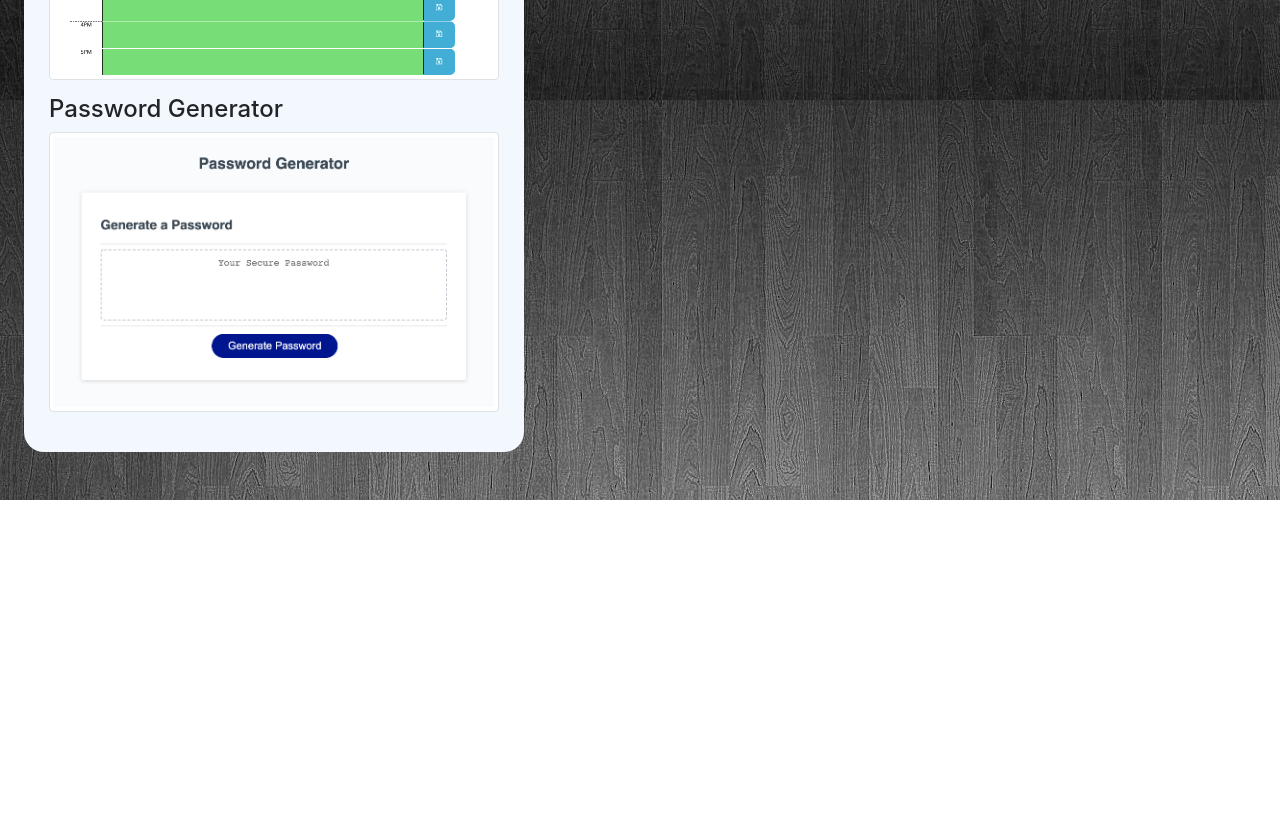
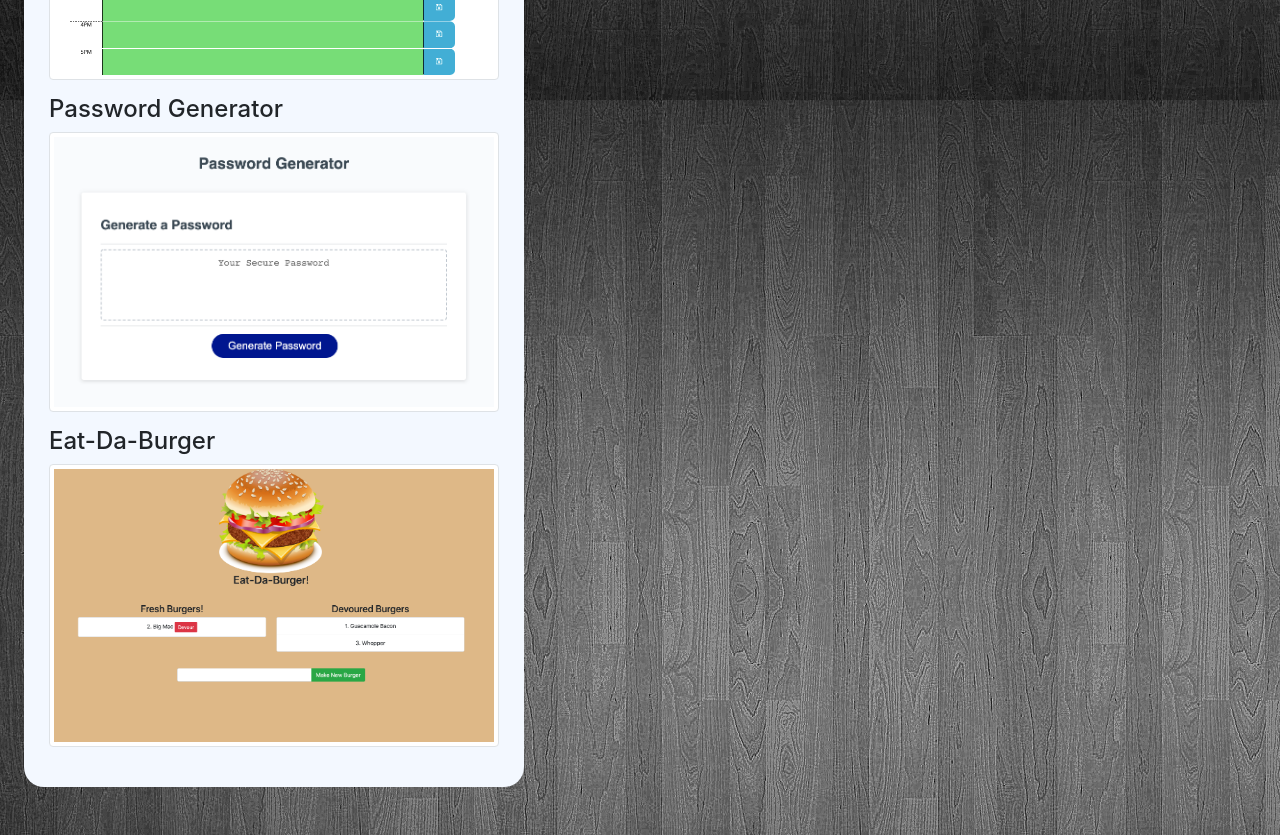
Before and after one commit to cseibert2667/ResponsivePortfolio, a plain HTML site: page portfolio.html in a window 1280 px wide. Shown: the part 1100-1935 px from the top of the page. Before the commit the page ends 1600 px from the top, so only its background shows below. Drawn offline with nearby package versions, Linux system fonts and the light colour scheme.

Commit message:
added latest project to portfolio

```diff
--- a/portfolio.html
+++ b/portfolio.html
@@ -43,6 +43,8 @@
                 <a href="https://github.com/cseibert2667/DayPlanner" target="_blank"><img src="./assets/dayplanner.png" class="img-thumbnail port-img" alt="day-planner"></a>
                 <h4>Password Generator</h4>
                 <a href="https://github.com/cseibert2667/JSPasswordGenerator" target="_blank"><img src="./assets/pwdgen.png" class="img-thumbnail port-img" alt="password-gen"></a>
+                <h4>Eat-Da-Burger</h4>
+                <a href="https://github.com/cseibert2667/EatDaBurger" target="_blank"><img src="./assets/burgerapp.png" class="img-thumbnail port-img" alt="burger-app"></a>
             </div>
         </div>
     </div>
```
Also changed, not shown: assets/burgerapp.png (added).
